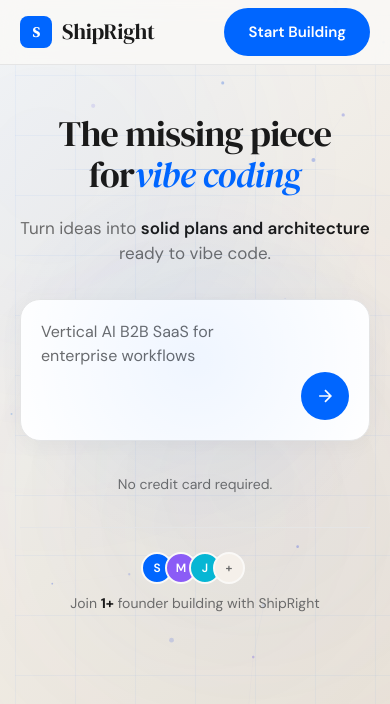
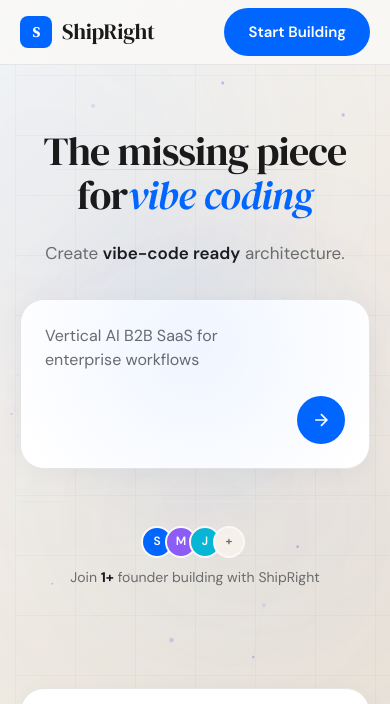
Before and after one commit to seanchiuai/shipright-waitlist, a website: page index.html in a window 390 px wide. Shown: the top 704 px of the page. Drawn offline with Linux system fonts and the light colour scheme.

Commit message:
Update hero section

```diff
--- a/index.html
+++ b/index.html
@@ -337,7 +337,7 @@
 
     /* Hero */
     .hero {
-      padding: 80px 0 60px;
+      padding: 120px 0 60px;
       text-align: center;
       position: relative;
     }
@@ -391,10 +391,10 @@
 
     .hero h1 {
       font-family: 'DM Serif Display', Georgia, serif;
-      font-size: clamp(2.5rem, 6vw, 4rem);
+      font-size: clamp(2.75rem, 6.5vw, 4.5rem);
       font-weight: 400;
-      line-height: 1.15;
-      margin-bottom: 24px;
+      line-height: 1.1;
+      margin-bottom: 28px;
       letter-spacing: -0.02em;
     }
 
@@ -718,15 +718,15 @@
 
     /* Input box hero style */
     .hero-input-wrapper {
-      max-width: 720px;
+      max-width: 840px;
       margin: 0 auto 40px;
     }
 
     .hero-input {
       background: var(--card);
       border: 1px solid var(--border);
-      border-radius: 20px;
-      padding: 20px 24px;
+      border-radius: 24px;
+      padding: 24px 28px;
       display: flex;
       align-items: flex-start;
       gap: 16px;
@@ -753,7 +753,7 @@
       resize: none;
       background: transparent;
       color: var(--text);
-      min-height: 80px;
+      min-height: 160px;
       line-height: 1.5;
     }
 
@@ -1920,13 +1920,13 @@
       }
 
       .hero {
-        padding: 60px 0 40px;
+        padding: 80px 0 40px;
       }
 
       .hero h1 {
-        font-size: 2.5rem;
-        line-height: 1.15;
-        margin-bottom: 20px;
+        font-size: 2.75rem;
+        line-height: 1.1;
+        margin-bottom: 24px;
       }
 
       .hero-sub {
@@ -1941,12 +1941,12 @@
       }
 
       .hero-input {
-        padding: 20px;
+        padding: 24px;
       }
 
       .hero-input textarea {
         font-size: 1rem;
-        min-height: 80px;
+        min-height: 100px;
       }
 
       .hero-input-btn {
@@ -1994,14 +1994,14 @@
       }
 
       .hero {
-        padding: 48px 0 40px;
+        padding: 64px 0 40px;
       }
 
       .hero h1 {
-        font-size: 2.25rem;
-        line-height: 1.15;
+        font-size: 2.5rem;
+        line-height: 1.1;
         letter-spacing: -0.02em;
-        margin-bottom: 20px;
+        margin-bottom: 24px;
       }
 
       .hero h1 br {
@@ -2028,12 +2028,12 @@
         flex-direction: row;
         align-items: flex-end;
         gap: 12px;
-        padding: 20px;
-        border-radius: 20px;
+        padding: 24px;
+        border-radius: 24px;
       }
 
       .hero-input textarea {
-        min-height: 100px;
+        min-height: 120px;
         width: 100%;
         font-size: 1rem;
         line-height: 1.5;
@@ -2267,7 +2267,7 @@
   <section class="hero">
     <div class="container">
       <h1>The missing piece for<br><em>vibe coding</em></h1>
-      <p class="hero-sub">Turn ideas into <strong>solid plans and architecture</strong> ready to vibe code.</p>
+      <p class="hero-sub">Create <strong>vibe-code ready</strong> architecture.</p>
 
       <div class="hero-input-wrapper">
         <div class="hero-input">
@@ -2279,8 +2279,6 @@
           </button>
         </div>
       </div>
-
-      <p class="hero-note">No credit card required.</p>
 
       <!-- Social proof -->
       <div class="hero-social-proof">
```
